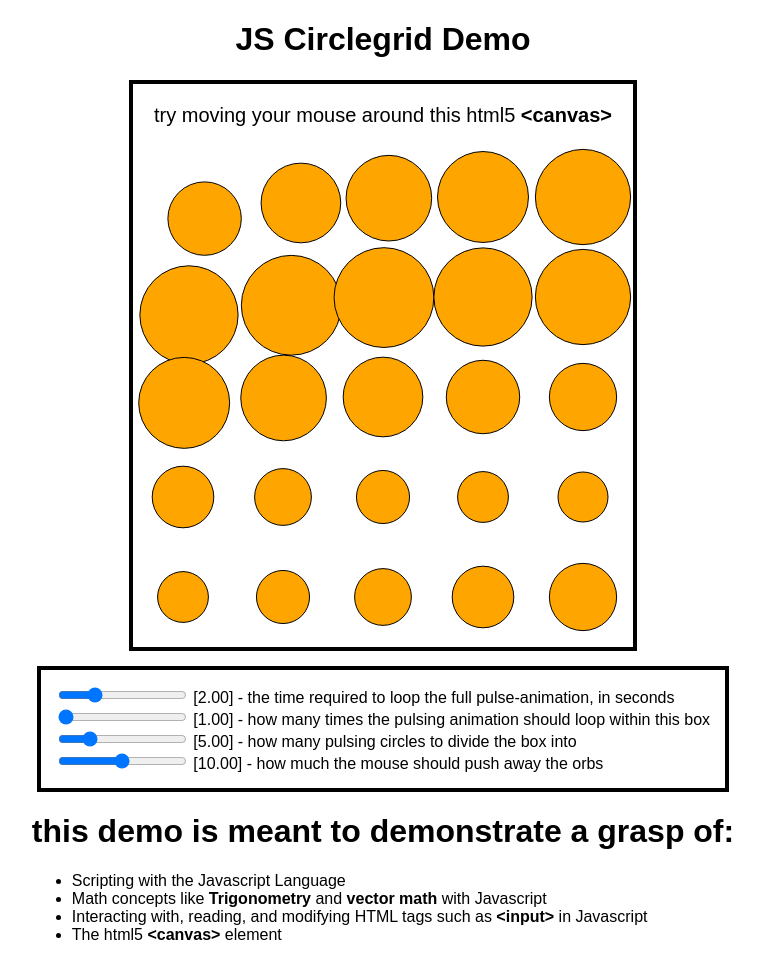
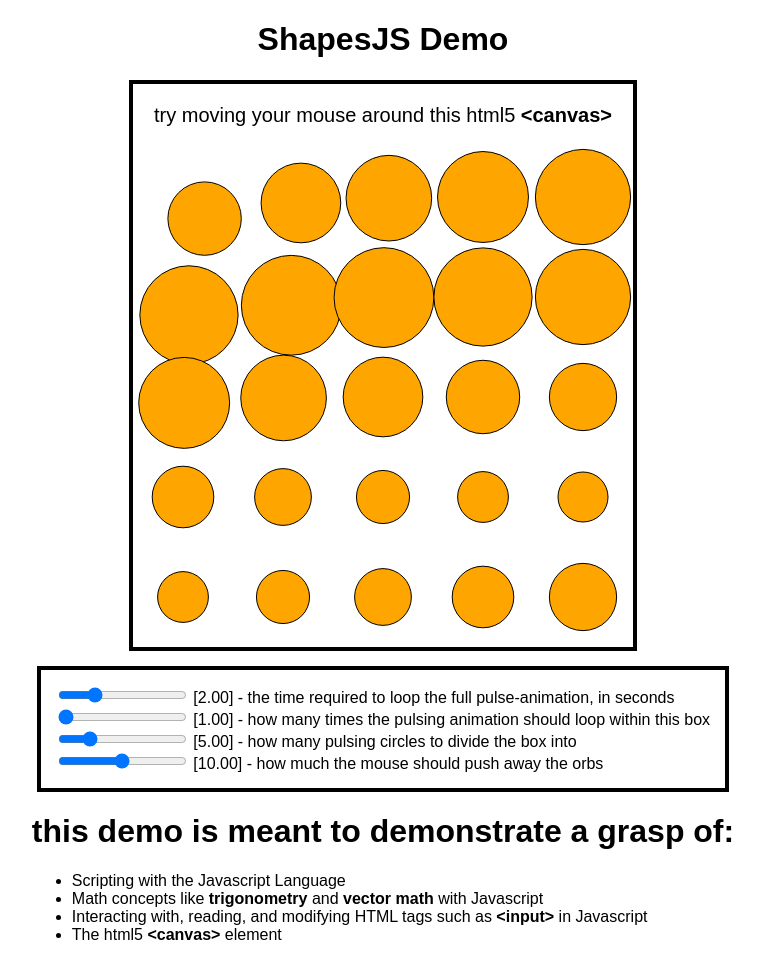
Before and after one commit to LucyWatcher/ShapesJS, a plain HTML site: page index.html in a window 1280 px wide. Shown: the whole page, without its empty margins (257-1020 px from the left). Drawn offline with Linux system fonts and the light colour scheme.

Commit message:
Index.html has a fixed <h1> title, and a typo was fixed.

```diff
--- a/index.html
+++ b/index.html
@@ -17,7 +17,7 @@
   </head>
 
   <body>
-    <h1>JS Circlegrid Demo</h1>
+    <h1>ShapesJS Demo</h1>
 
     <div>
       <p>try moving your mouse around this html5 <b>&lt;canvas&gt;</b></p>
@@ -36,7 +36,7 @@
       <h1>this demo is meant to demonstrate a grasp of:</h1>
       <ul>
         <li>Scripting with the Javascript Language</li>
-        <li>Math concepts like <b>Trigonometry</b> and <b>vector math</b> with Javascript</li>
+        <li>Math concepts like <b>trigonometry</b> and <b>vector math</b> with Javascript</li>
         <li>Interacting with, reading, and modifying HTML tags such as <b>&lt;input&gt;</b> in Javascript</li>
         <li>The html5 <b>&lt;canvas&gt;</b> element</li>
       </ul>
```
